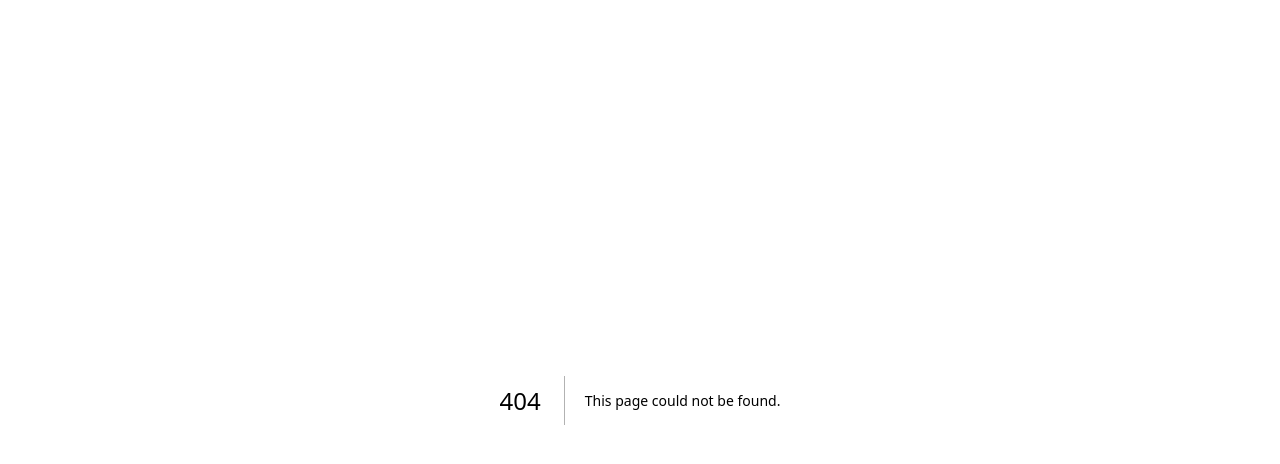
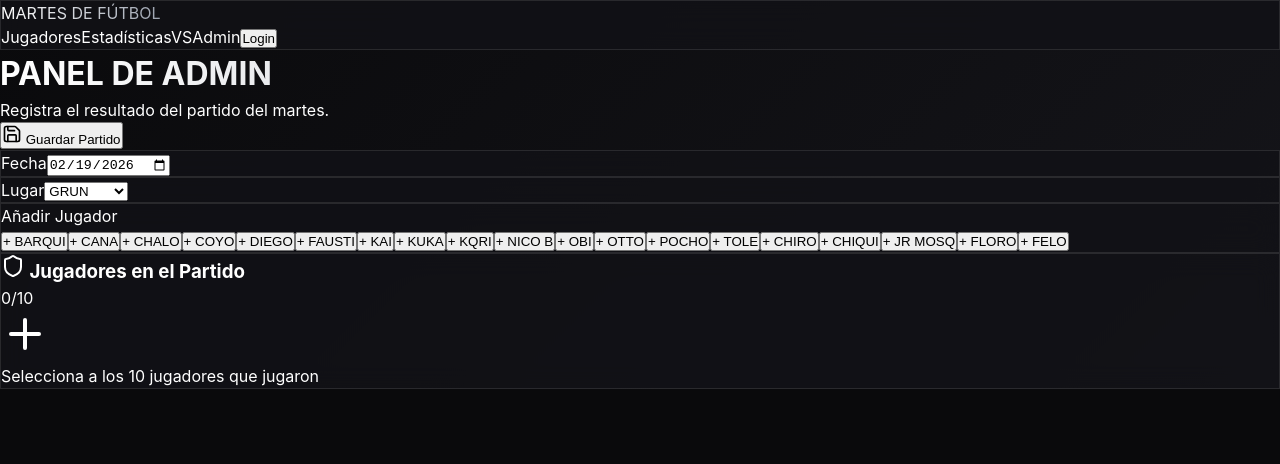
Before and after one commit to breajp/picado-martes, a Next.js app: page /admin in a window 1280 px wide. Before the commit this address had no page. Shown: the top 464 px of the page. Built offline with nearby package versions, Linux system fonts and the light colour scheme.

Commit message:
Add Admin dashboard and update Navigation

```diff
--- /dev/null
+++ b/src/app/admin/page.tsx
@@ -0,0 +1,145 @@
+'use client';
+
+import { useState } from 'react';
+import Navbar from '@/components/Navbar';
+import { PLAYERS } from '@/data/historicalData';
+import { Save, Plus, Trash2, Shield } from 'lucide-react';
+
+export default function AdminPage() {
+    const [date, setDate] = useState(new Date().toISOString().split('T')[0]);
+    const [location, setLocation] = useState('GRUN');
+    const [matchResults, setMatchResults] = useState<{ name: string, result: number }[]>([]);
+
+    const addPlayer = (name: string) => {
+        if (matchResults.find(p => p.name === name)) return;
+        if (matchResults.length >= 10) {
+            alert("Máximo 10 jugadores (5 vs 5)");
+            return;
+        }
+        setMatchResults([...matchResults, { name, result: 1 }]);
+    };
+
+    const removePlayer = (name: string) => {
+        setMatchResults(matchResults.filter(p => p.name !== name));
+    };
+
+    const toggleResult = (name: string) => {
+        setMatchResults(matchResults.map(p =>
+            p.name === name ? { ...p, result: p.result === 1 ? -1 : 1 } : p
+        ));
+    };
+
+    return (
+        <main className="min-h-screen premium-gradient">
+            <Navbar />
+
+            <div className="max-w-4xl mx-auto px-6 py-20">
+                <header className="mb-12 flex justify-between items-end">
+                    <div>
+                        <h1 className="text-4xl font-black title-gradient mb-2">PANEL DE ADMIN</h1>
+                        <p className="text-gray-400 font-medium">Registra el resultado del partido del martes.</p>
+                    </div>
+                    <button className="bg-primary text-black px-6 py-3 rounded-2xl font-bold flex items-center gap-2 hover:scale-105 transition-all shadow-lg shadow-primary/20">
+                        <Save size={20} /> Guardar Partido
+                    </button>
+                </header>
+
+                <div className="grid grid-cols-1 md:grid-cols-3 gap-8">
+                    {/* Config */}
+                    <div className="md:col-span-1 space-y-6">
+                        <div className="glass p-6 rounded-3xl">
+                            <label className="block text-gray-500 text-xs font-bold uppercase tracking-widest mb-4">Fecha</label>
+                            <input
+                                type="date"
+                                value={date}
+                                onChange={(e) => setDate(e.target.value)}
+                                className="w-full bg-white/5 border border-white/10 rounded-xl p-3 text-white focus:border-primary outline-none"
+                            />
+                        </div>
+
+                        <div className="glass p-6 rounded-3xl">
+                            <label className="block text-gray-500 text-xs font-bold uppercase tracking-widest mb-4">Lugar</label>
+                            <select
+                                value={location}
+                                onChange={(e) => setLocation(e.target.value)}
+                                className="w-full bg-white/5 border border-white/10 rounded-xl p-3 text-white focus:border-primary outline-none"
+                            >
+                                <option value="GRUN">GRUN</option>
+                                <option value="KDT">KDT</option>
+                                <option value="EL POLI">EL POLI</option>
+                                <option value="DISTRITO">DISTRITO</option>
+                            </select>
+                        </div>
+
+                        <div className="glass p-6 rounded-3xl">
+                            <label className="block text-gray-500 text-xs font-bold uppercase tracking-widest mb-4">Añadir Jugador</label>
+                            <div className="grid grid-cols-2 gap-2">
+                                {PLAYERS.map(p => (
+                                    <button
+                                        key={p}
+                                        onClick={() => addPlayer(p)}
+                                        disabled={matchResults.some(mr => mr.name === p)}
+                                        className="text-[10px] font-bold p-2 rounded-lg bg-white/5 hover:bg-white/10 disabled:opacity-30 disabled:cursor-not-allowed transition-colors"
+                                    >
+                                        + {p}
+                                    </button>
+                                ))}
+                            </div>
+                        </div>
+                    </div>
+
+                    {/* Teams / Results */}
+                    <div className="md:col-span-2 space-y-6">
+                        <div className="glass p-8 rounded-3xl min-h-[400px]">
+                            <div className="flex justify-between items-center mb-8">
+                                <h3 className="text-xl font-bold flex items-center gap-2"><Shield className="text-primary" /> Jugadores en el Partido</h3>
+                                <span className="text-sm font-mono text-gray-500">{matchResults.length}/10</span>
+                            </div>
+
+                            {matchResults.length === 0 ? (
+                                <div className="flex flex-col items-center justify-center h-64 text-gray-600 border-2 border-dashed border-white/5 rounded-2xl">
+                                    <Plus size={48} className="mb-4 opacity-20" />
+                                    <p>Selecciona a los 10 jugadores que jugaron</p>
+                                </div>
+                            ) : (
+                                <div className="space-y-3">
+                                    {matchResults.map((player) => (
+                                        <div key={player.name} className="flex items-center justify-between p-4 bg-white/5 rounded-2xl border border-white/5 hover:border-white/10 transition-all">
+                                            <span className="font-bold text-lg">{player.name}</span>
+
+                                            <div className="flex items-center gap-4">
+                                                <button
+                                                    onClick={() => toggleResult(player.name)}
+                                                    className={`px-4 py-2 rounded-xl text-xs font-bold transition-all ${player.result === 1
+                                                            ? 'bg-emerald-500/20 text-emerald-400 border border-emerald-500/20'
+                                                            : 'bg-rose-500/20 text-rose-400 border border-rose-500/20'
+                                                        }`}
+                                                >
+                                                    {player.result === 1 ? 'GANÓ' : 'PERDIÓ'}
+                                                </button>
+
+                                                <button
+                                                    onClick={() => removePlayer(player.name)}
+                                                    className="p-2 text-gray-500 hover:text-rose-400 transition-colors"
+                                                >
+                                                    <Trash2 size={18} />
+                                                </button>
+                                            </div>
+                                        </div>
+                                    ))}
+                                </div>
+                            )}
+
+                            {matchResults.length > 0 && (
+                                <div className="mt-8 pt-8 border-t border-white/5 flex justify-between text-sm">
+                                    <span className="text-emerald-400 font-bold">Ganadores: {matchResults.filter(p => p.result === 1).length}</span>
+                                    <span className="text-rose-400 font-bold">Perdedores: {matchResults.filter(p => p.result === -1).length}</span>
+                                </div>
+                            )}
+                        </div>
+                    </div>
+                </div>
+            </div>
+        </main>
+    );
+}
--- a/src/components/Navbar.tsx
+++ b/src/components/Navbar.tsx
@@ -16,6 +16,9 @@ export default function Navbar() {
                 <Link href="/vs" className="text-sm font-medium hover:text-primary transition-colors">
                     VS
                 </Link>
+                <Link href="/admin" className="text-sm font-medium hover:text-primary transition-colors">
+                    Admin
+                </Link>
                 <button className="bg-primary hover:bg-emerald-600 text-black px-4 py-2 rounded-full text-sm font-bold transition-all transform hover:scale-105">
                     Login
                 </button>
```
